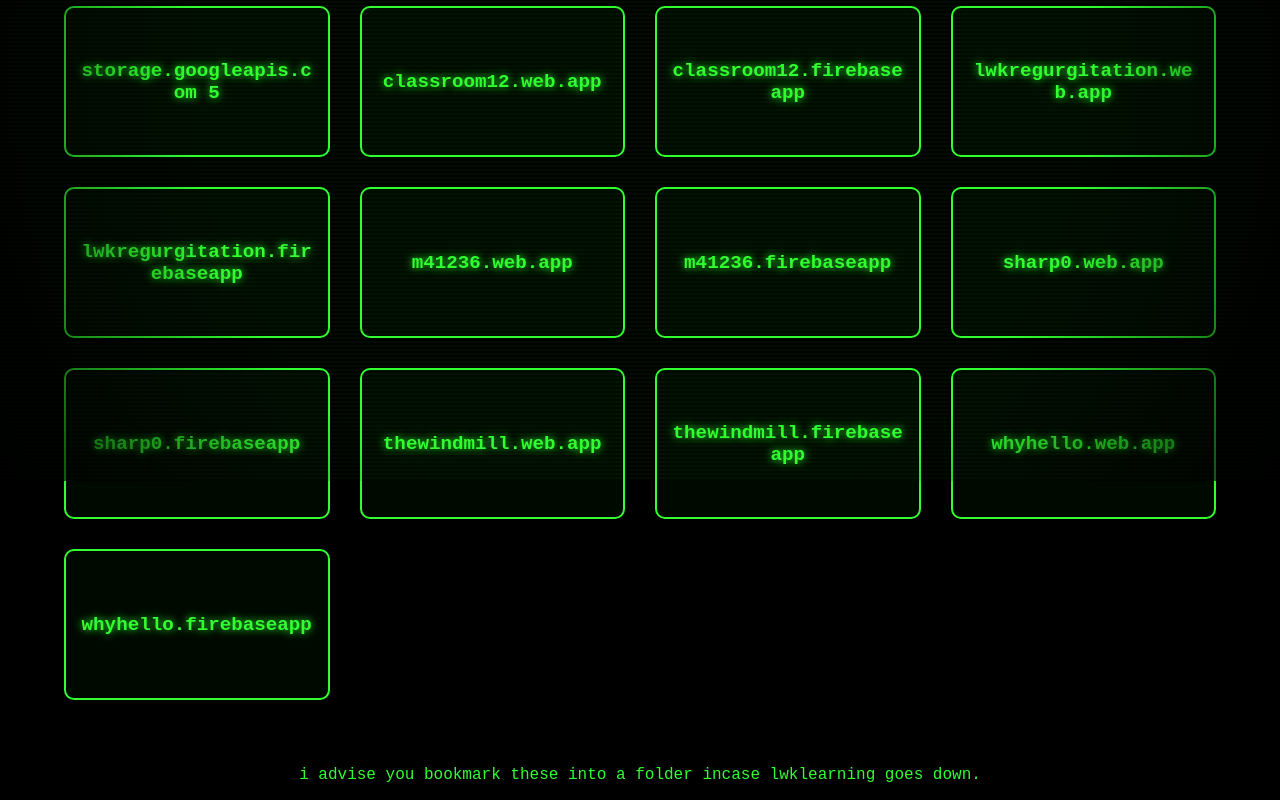
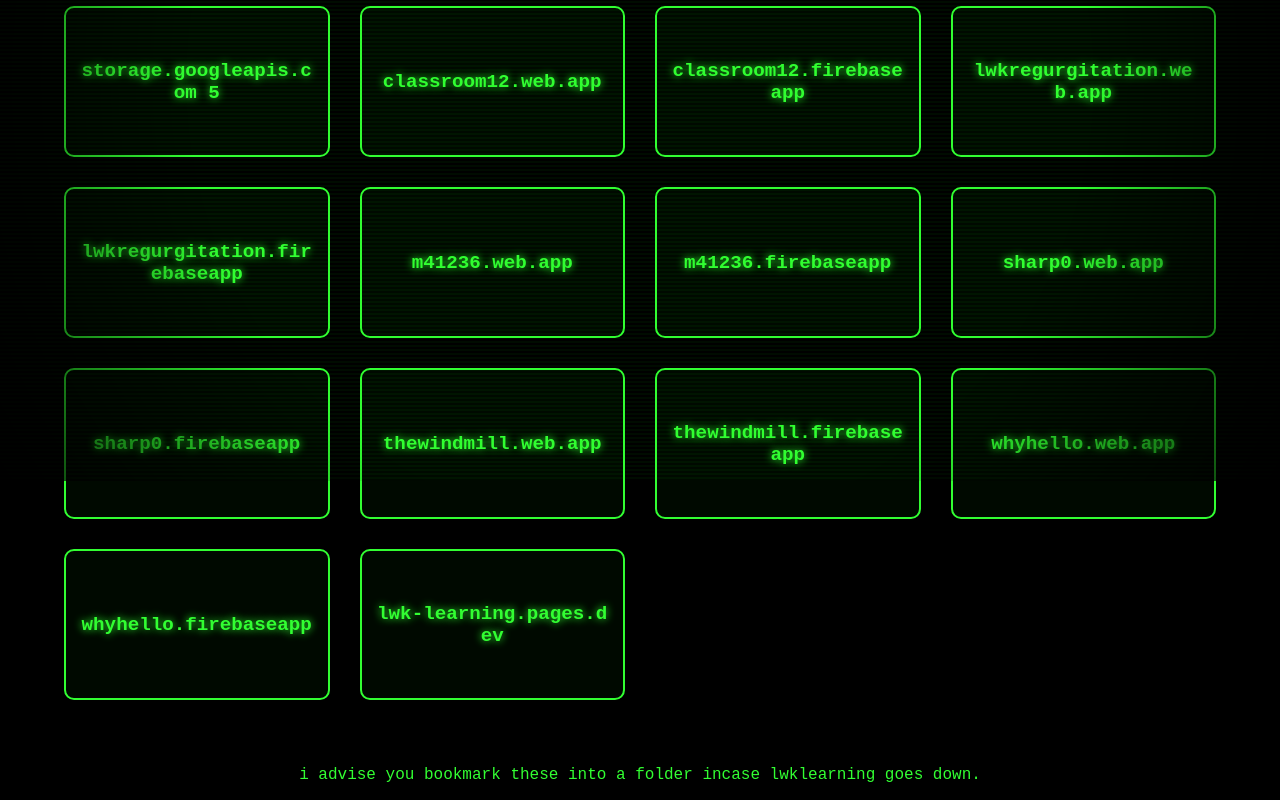
Before and after one commit to LWKlearning/backups, a plain HTML site: page index.html in a window 1280 px wide. Shown: the part 319-1119 px from the top of the page. Drawn offline with Linux system fonts and the light colour scheme.

Commit message:
Add lwk-learning.pages.dev

```diff
--- a/index.html
+++ b/index.html
@@ -182,6 +182,9 @@
         <a href="https://whyhello.firebaseapp.com/" class="game-card">
             <div class="game-title">whyhello.firebaseapp</div>
         </a>
+        <a href="https://lwk-learning.pages.dev/" class="game-card">
+            <div class="game-title">lwk-learning.pages.dev</div>
+        </a>
     </div>
 <p>i advise you bookmark these into a folder incase lwklearning goes down.</p>
     <script>
```
